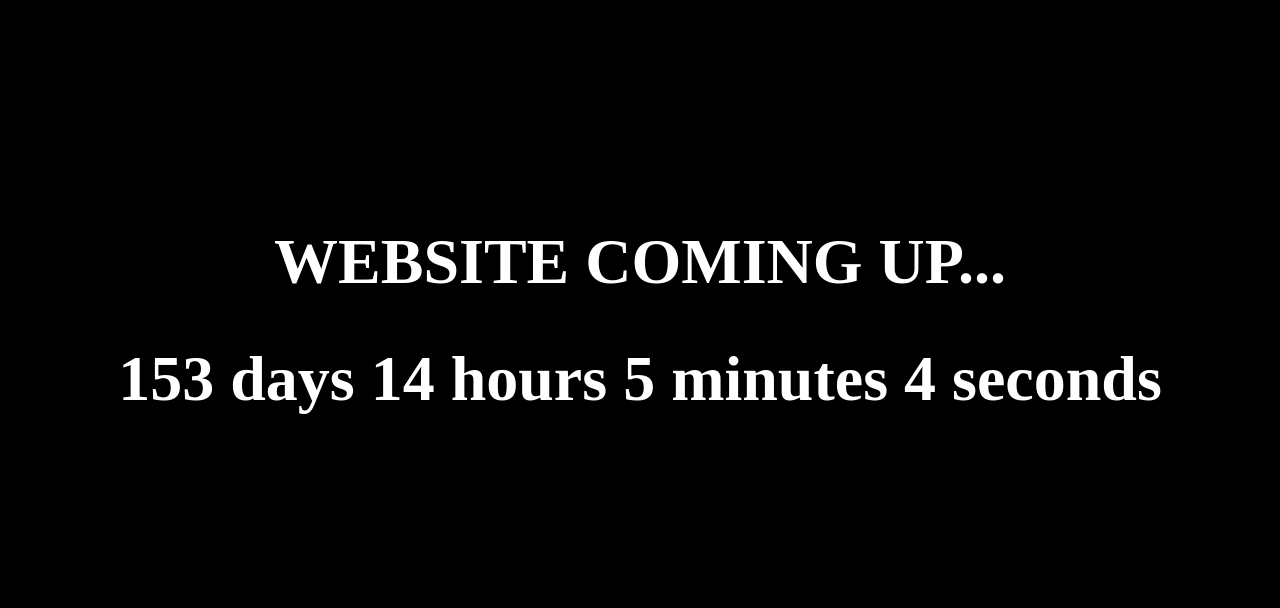
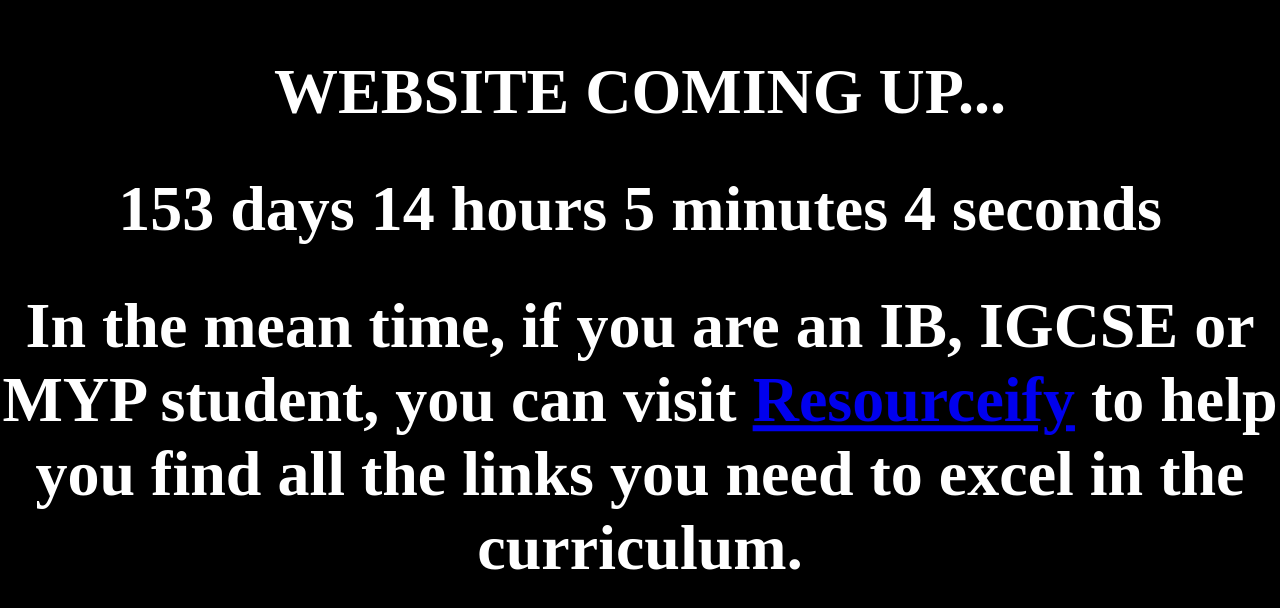
Before and after one commit to nana-yaw-ai/myportfolio, a plain HTML site: page index.html in a window 1280 px wide. Shown: the top 608 px of the page. Drawn offline with Linux system fonts and the light colour scheme.

Commit message:
Update index.html

```diff
--- a/index.html
+++ b/index.html
@@ -12,6 +12,8 @@
       <h1>WEBSITE COMING UP...</h1>
       <h1 id="time-left"></h1>
       <script type="text/javascript" src="app.js"></script>
+      <h1>In the mean time, if you are an IB, IGCSE or MYP student, you can visit <a href="https://resourceify.com">Resourceify</a> to help you find all the links you need to excel in the curriculum.
+      </h1>
     </div>
   </body>
 </html>
```
